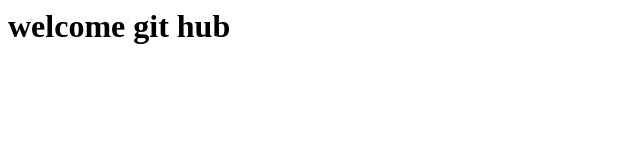
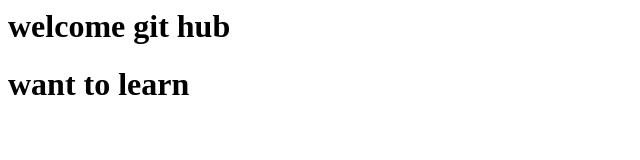
Before and after one commit to di-chandan/myProjects, a plain HTML site: page index.html in a window 1280 px wide. Shown: the whole page, without its empty margins (0-640 px from the left). Drawn offline with Linux system fonts and the light colour scheme.

Commit message:
modified:   index.html

```diff
--- a/index.html
+++ b/index.html
@@ -1 +1,2 @@
 <h1>welcome git hub</h1>
+<h1>want to learn</h1>
```
